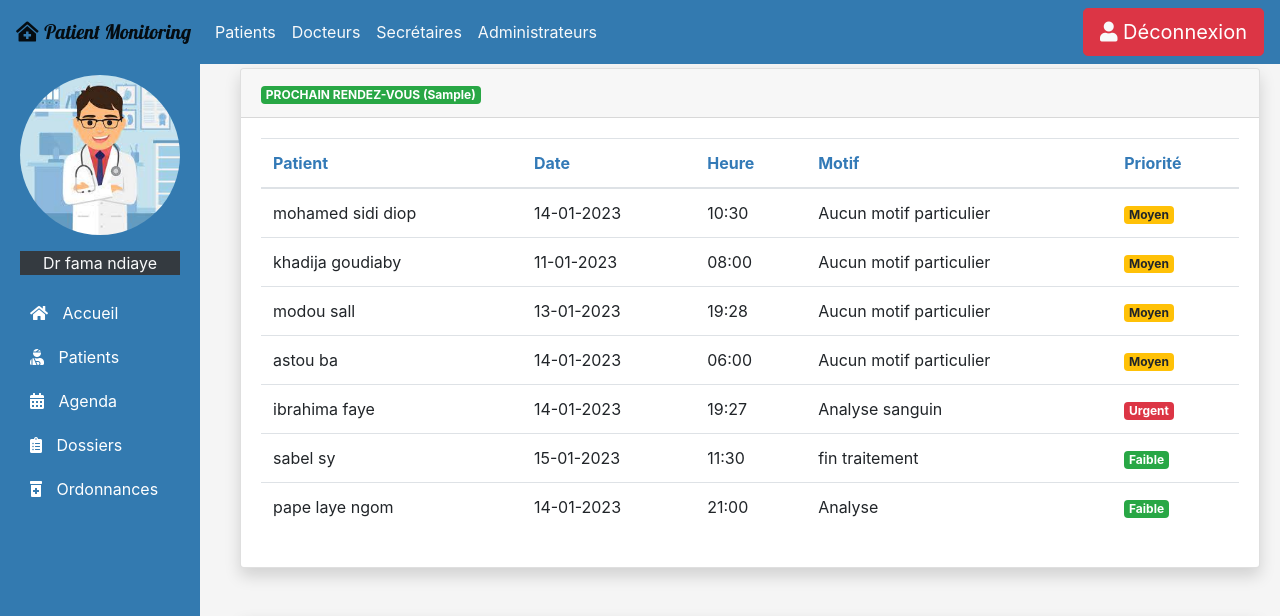
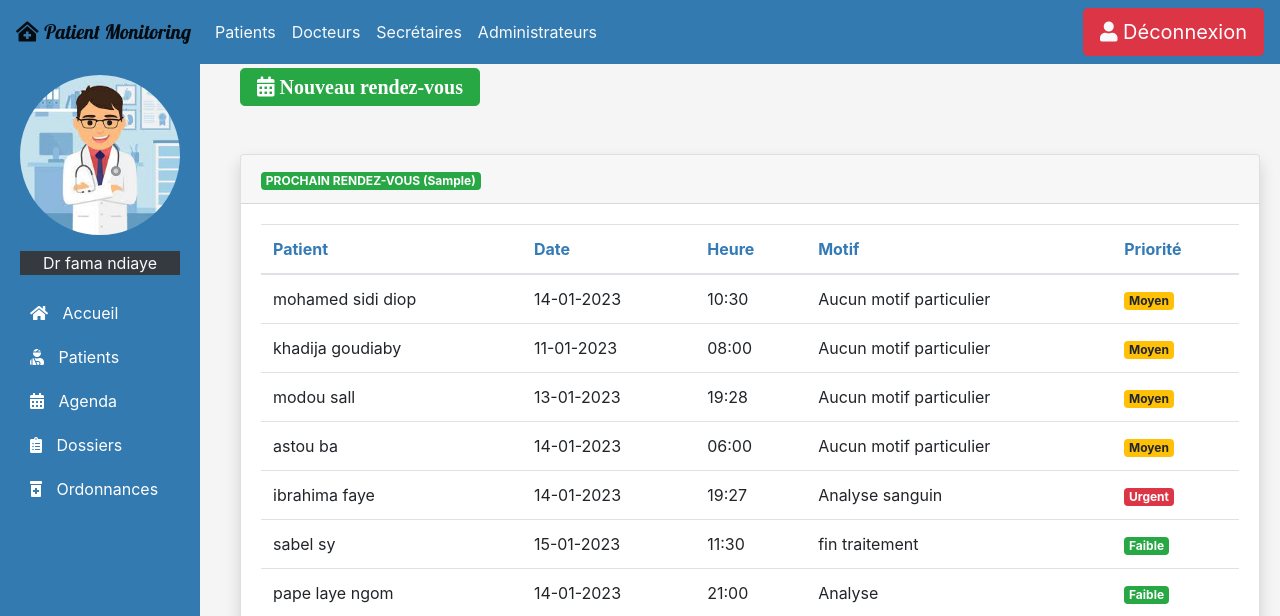
Before and after one commit to abdourakhman/patient_monitoring, a Django app: template templates/docteur/agenda.html in a window 1280 px wide. Shown: the top 616 px of the page. Run offline with Django 3.2, Linux system fonts and the light colour scheme; data comes from the database, SQL or seed files in the repository; the template is opened without the code that fills it: values that come from a table or form of the project are taken from there, most other values are stand-ins (such as "Sample title", 1, 10 or a date in 2020); some libraries are stand-ins or nearby versions.

Commit message:
AMELIORATION V2

```diff
--- a/templates/docteur/agenda.html
+++ b/templates/docteur/agenda.html
@@ -28,6 +28,9 @@
   </a>
 </div>
      <div class="main-content">
+        <div class="mt-5">
+            <a class="btn btn-success btn-lg fas fa-calendar-alt" href="add_appointment" role="button shadow"> Nouveau rendez-vous</a>
+          </div>
         <div class="card mb-3 my-5 overflow-auto shadow">
             <div class="card-header" style:color="red"><span class="badge btn-success">PROCHAIN RENDEZ-VOUS ({{ next_rdv }}) </span></div>
                 <div class="card-body overflow-auto">
--- a/templates/docteur/prescription.html
+++ b/templates/docteur/prescription.html
@@ -28,6 +28,9 @@
   </a>
 </div>
      <div class="main-content">
+        <div class="mt-5">
+            <a class="btn btn-success btn-lg fas fa-prescription-bottle-alt" href="add_prescription" role="button shadow"> Nouvelle ordonnance</a>
+          </div>
         <div class="card mb-3 my-5 overflow-auto shadow">
             <div class="card-header" style:color="red"><span class="badge btn-info">VOS ORDONNANCES ({{ nb_ordonnance }}) </span></div>
                 <div class="card-body overflow-auto">
@@ -61,5 +64,4 @@
       </div>
     </div>
     <div class="bg-light"></div>
-    <br><br><br><br><br><br><br><br><br><br>
 {% endblock  %}
```
